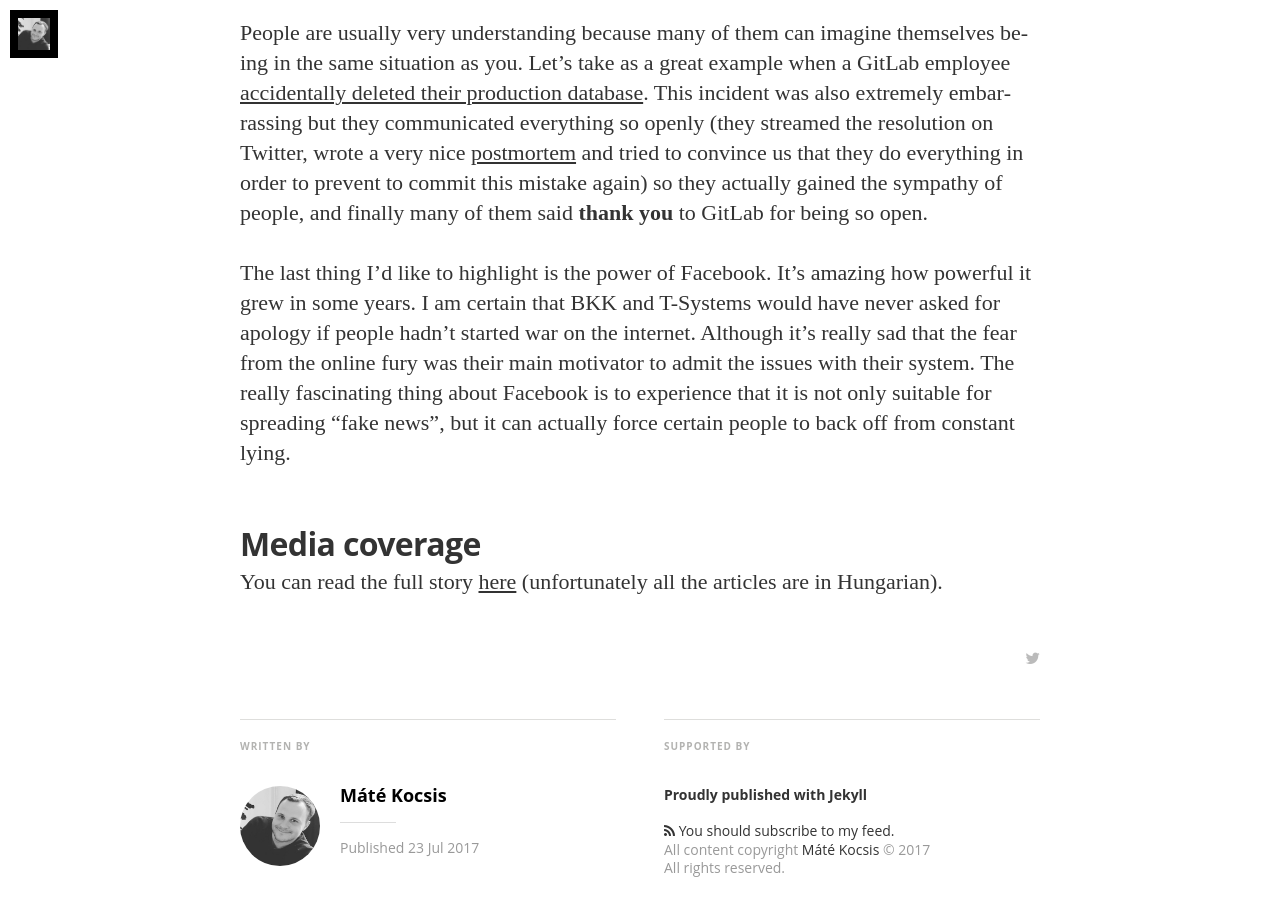
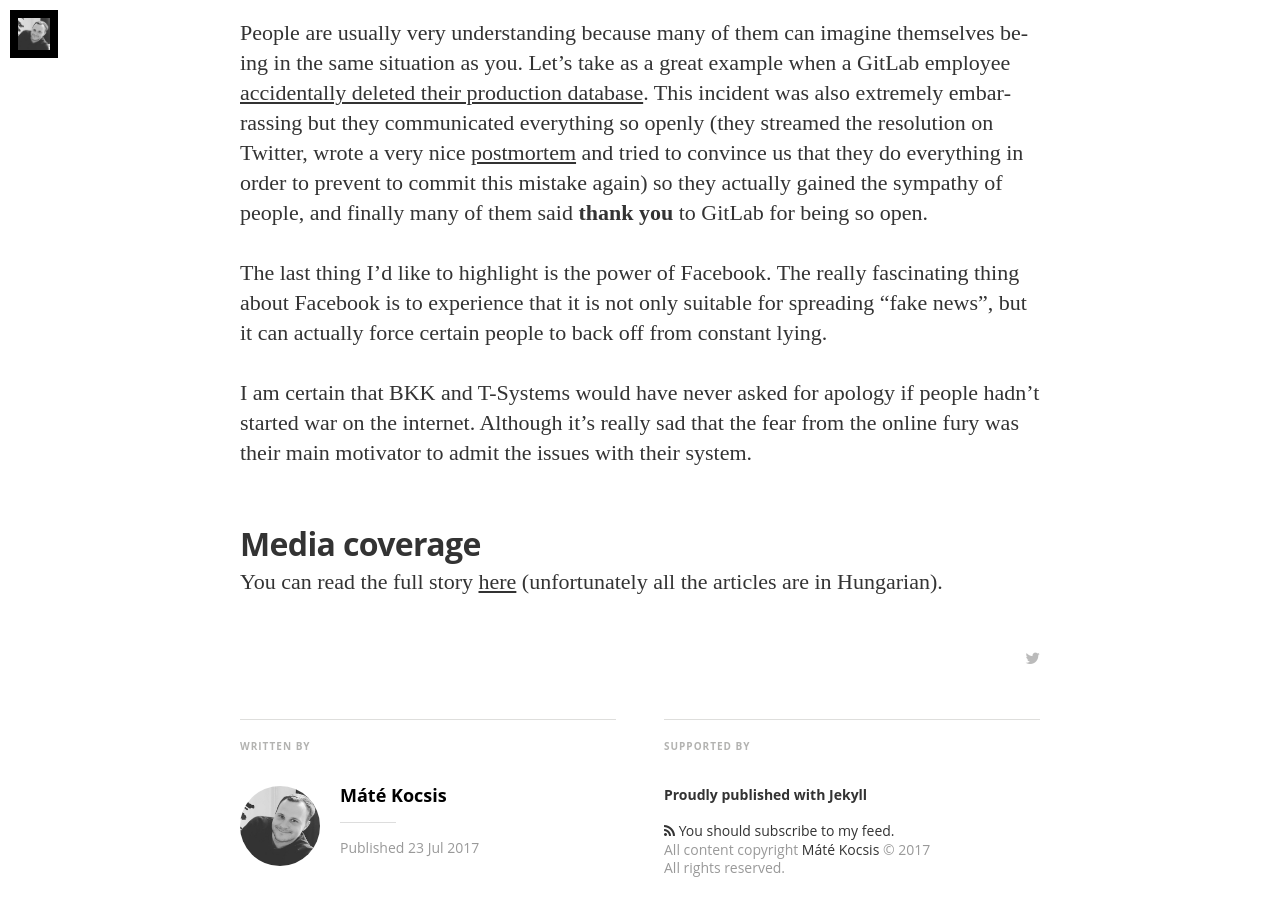
Before and after one commit to kocsismate/kocsismate.github.io, a Jekyll site: the page built from _posts/2017-07-23-18-year-old-ethical-hacker-got-arrested-in-hungary.md, in a window 1280 px wide and 900 px high, scrolled down 8878 px. Built offline with Jekyll 4.4.1, drawn with Linux system fonts in a browser that asks for light colours; nearby versions of some CDN libraries; some web fonts are replaced; comment, search, counter and statistics services are not loaded.

Commit message:
Reordered the last paragraph

```diff
--- a/_posts/2017-07-23-18-year-old-ethical-hacker-got-arrested-in-hungary.md
+++ b/_posts/2017-07-23-18-year-old-ethical-hacker-got-arrested-in-hungary.md
@@ -161,11 +161,13 @@
 order to prevent to commit this mistake again) so they actually gained the sympathy of people, and finally many of them
 said **thank you** to GitLab for being so open.
 
-The last thing I'd like to highlight is the power of Facebook. It's amazing how powerful it grew in some years.
+The last thing I'd like to highlight is the power of Facebook. The really fascinating thing about Facebook is to
+experience that it is not only suitable for spreading "fake news", but it can actually force certain people to back off
+from constant lying.
+
 I am certain that BKK and T-Systems would have never asked for apology if people hadn't started war on the internet.
 Although it's really sad that the fear from the online fury was their main motivator to admit the issues with their
-system. The really fascinating thing about Facebook is to experience that it is not only suitable for spreading "fake news",
-but it can actually force certain people to back off from constant lying.
+system.
 
 ## Media coverage
 
```
